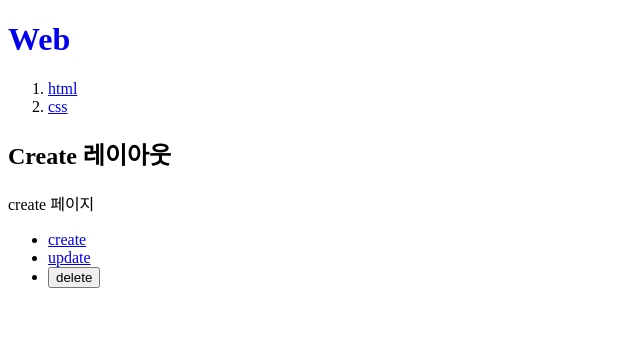
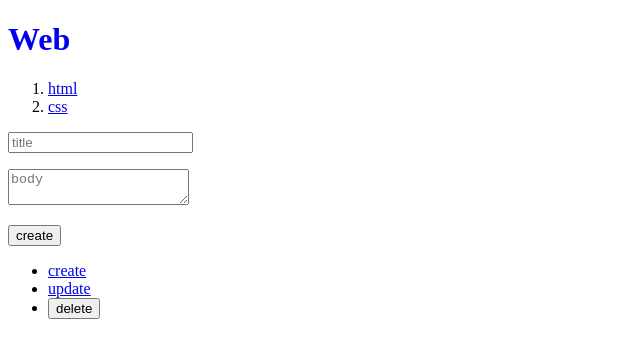
Before and after one commit to seokachu/CRUD-Next-Ver, a Next.js app: page /create in a window 1280 px wide. Shown: the top 358 px of the page, without its empty margins (0-640 px from the left). Built offline with nearby package versions, Linux system fonts and the light colour scheme; data requests are answered from the project's data file.

Commit message:
Feat: read기능 추가

```diff
--- a/db.json
+++ b/db.json
@@ -1,6 +1,14 @@
 {
   "topics": [
-    { "id": 1, "title": "html", "body": "html is..." },
-    { "id": 2, "title": "css", "body": "css is..." }
+    {
+      "id": "1",
+      "title": "html",
+      "body": "html is..."
+    },
+    {
+      "id": "2",
+      "title": "css",
+      "body": "css is..."
+    }
   ]
 }
--- a/src/app/create/layout.js
+++ /dev/null
@@ -1,8 +0,0 @@
-export default function Layout(props) {
-  return (
-    <form>
-      <h2>Create 레이아웃</h2>
-      {props.children}
-    </form>
-  );
-}
--- a/src/app/create/page.js
+++ b/src/app/create/page.js
@@ -1,3 +1,40 @@
+'use client';
+
+import { useRouter } from 'next/navigation';
+
 export default function Create() {
-  return <>create 페이지</>;
+  const router = useRouter();
+  return (
+    <form
+      onSubmit={(e) => {
+        e.preventDefault();
+        const title = e.target.title.value;
+        const body = e.target.body.value;
+        const options = {
+          method: 'POST',
+          headers: {
+            'Content-Type': 'application/json',
+          },
+          body: JSON.stringify({ title, body }),
+        };
+        fetch(`http://localhost:9999/topics`, options)
+          .then((res) => res.json())
+          .then((result) => {
+            console.log(result);
+            const lastid = result.id;
+            router.push(`/read/${lastid}`);
+          });
+      }}
+    >
+      <p>
+        <input type="text" name="title" placeholder="title" />
+      </p>
+      <p>
+        <textarea name="body" placeholder="body"></textarea>
+      </p>
+      <p>
+        <input type="submit" value="create" />
+      </p>
+    </form>
+  );
 }
```
